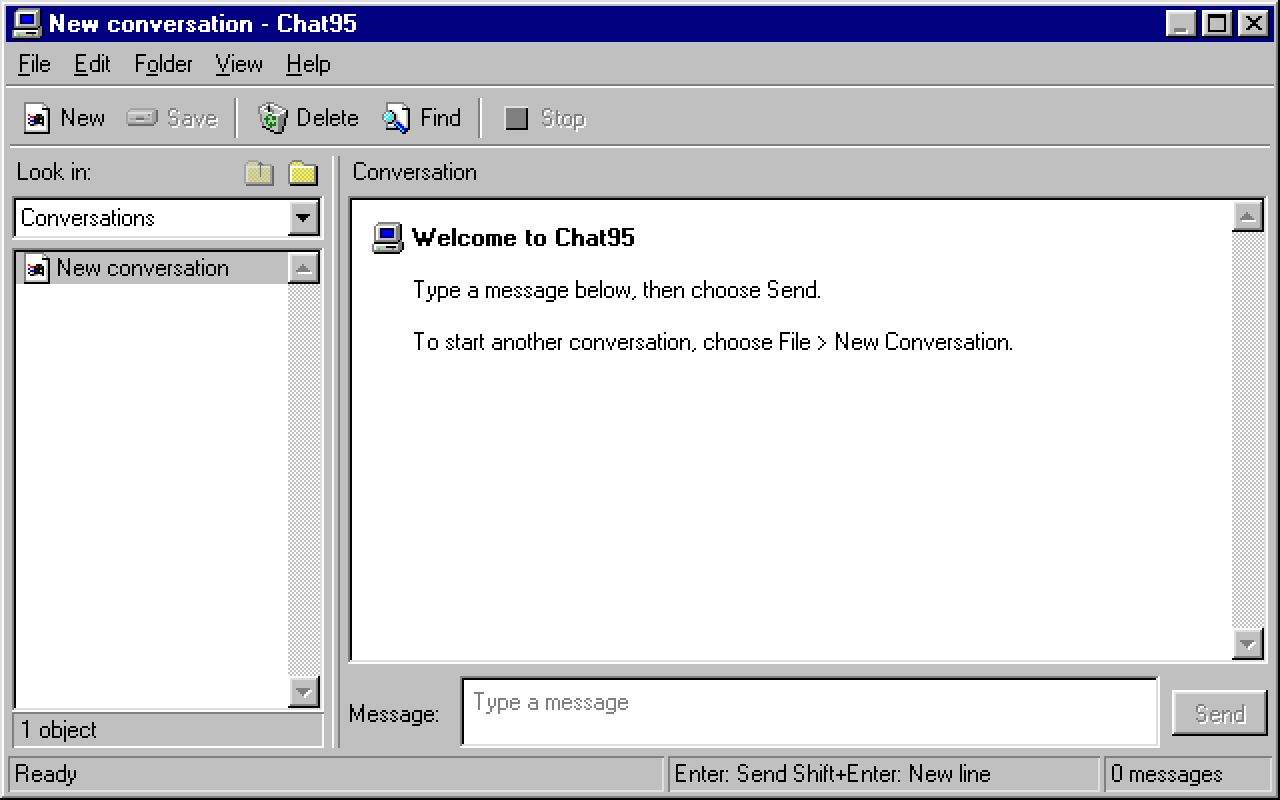
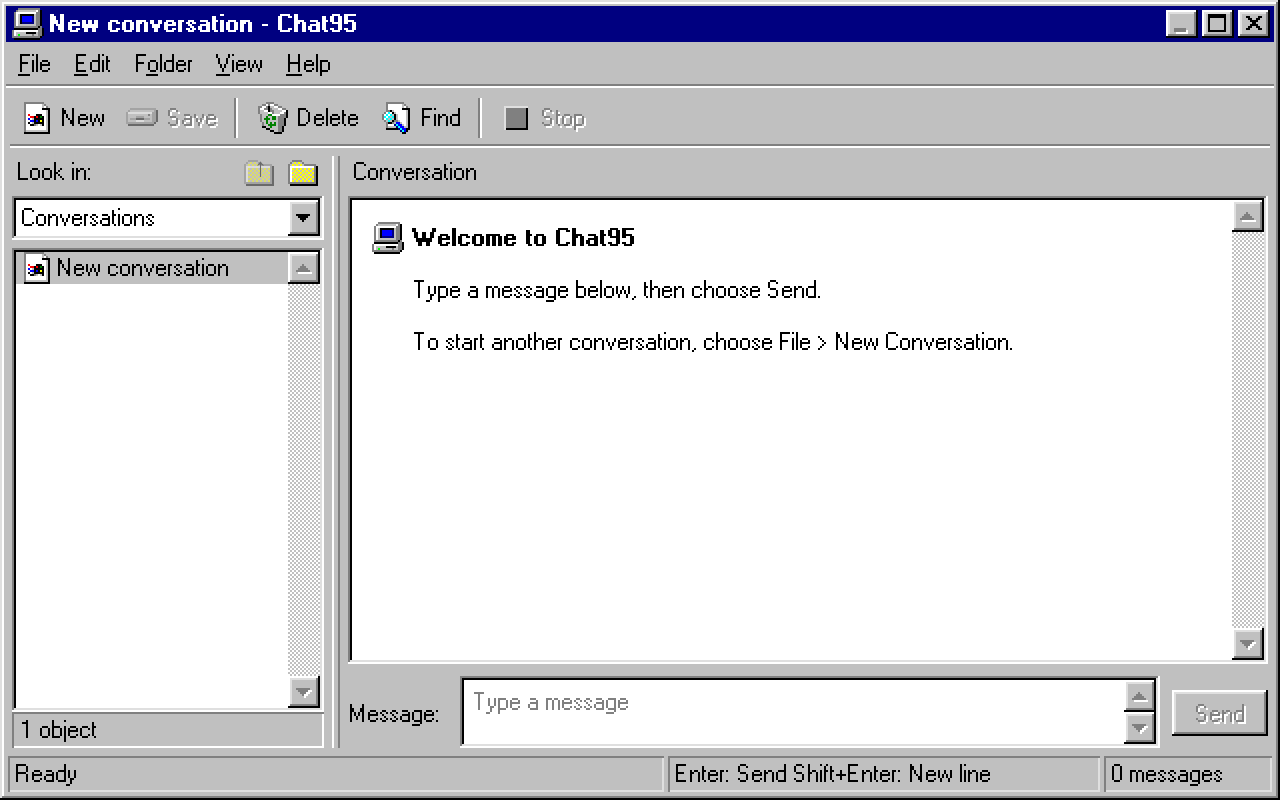
Before and after one commit to EthanDenny/chat95, a React (Vite) app: page / in a window 1280 px wide. Built offline with nearby package versions, Linux system fonts and the light colour scheme.

Commit message:
Add Windows 95 textarea scrollbar

```diff
--- a/src/components/TextArea.tsx
+++ b/src/components/TextArea.tsx
@@ -1,8 +1,49 @@
-import type { ComponentPropsWithRef } from 'react'
+import { useCallback, useId, useLayoutEffect, useRef, useState } from 'react'
+import type { ComponentPropsWithRef, Ref } from 'react'
+import { Scrollbar } from './Scrollbar'
 import './controls.css'
 
-export function TextArea({ width = 300, height = 70, style, className = '', ...props }: ComponentPropsWithRef<'textarea'> & { width?: number; height?: number }) {
-  return <span className="w95-textarea-frame w95-inset" data-disabled={props.disabled || undefined} style={{ width, height }}>
-    <textarea {...props} className={`w95-textarea w95-native-text ${className}`} style={style} />
-  </span>
+type ScrollState = { value: number; total: number; page: number }
+
+function updateRef<T>(ref: Ref<T> | undefined, value: T | null) {
+  if (typeof ref === 'function') ref(value)
+  else if (ref) ref.current = value
 }
+
+export function TextArea({ width = 300, height = 70, style, className = '', ref, id: suppliedId, disabled, onInput, onScroll, ...props }: ComponentPropsWithRef<'textarea'> & { width?: number; height?: number }) {
+  const generatedId = useId()
+  const id = suppliedId ?? generatedId
+  const area = useRef<HTMLTextAreaElement>(null)
+  const [scroll, setScroll] = useState<ScrollState>({ value: 0, total: 1, page: 1 })
+  const setArea = useCallback((element: HTMLTextAreaElement | null) => {
+    area.current = element
+    updateRef(ref, element)
+  }, [ref])
+  const measure = useCallback(() => {
+    const element = area.current
+    if (!element) return
+    const next = { value: element.scrollTop, total: Math.max(element.scrollHeight, element.clientHeight), page: element.clientHeight }
+    setScroll(current => current.value === next.value && current.total === next.total && current.page === next.page ? current : next)
+  }, [])
+  useLayoutEffect(measure)
+  useLayoutEffect(() => {
+    const element = area.current!
+    let active = true
+    const observer = new ResizeObserver(measure)
+    observer.observe(element)
+    void document.fonts.ready.then(() => { if (active) measure() })
+    return () => { active = false; observer.disconnect() }
+  }, [measure])
+  const scrollTo = (value: number) => {
+    area.current!.scrollTop = value
+    measure()
+  }
+  return <div className="w95-textarea-frame w95-inset" data-disabled={disabled || undefined} style={{ width, height }}>
+    <textarea {...props} ref={setArea} id={id} disabled={disabled} className={`w95-textarea w95-native-text ${className}`} style={style}
+      onInput={event => { onInput?.(event); measure() }} onScroll={event => { onScroll?.(event); measure() }} />
+    <div className="w95-textarea-scrollbar">
+      <Scrollbar orientation="vertical" length={height - 4} total={scroll.total} page={scroll.page} value={scroll.value}
+        scale={1} controls={id} onChange={scrollTo} disabled={disabled} />
+    </div>
+  </div>
+}
--- a/src/components/controls.css
+++ b/src/components/controls.css
@@ -308,7 +308,9 @@
 
 .w95-textarea-frame { position: relative; display: block; flex: none; overflow: hidden; }
 .w95-textarea-frame[data-disabled=true] { --inset-face: #c0c0c0; }
-textarea.w95-textarea { position: absolute; inset: 4px; width: calc(100% - 8px); height: calc(100% - 8px); display: block; resize: none; border: 0; border-radius: 0; padding: 1px 2px; background: #fff; color: #000; line-height: 17px; outline: none; }
+.w95-textarea-scrollbar { position: absolute; right: 2px; top: 2px; }
+textarea.w95-textarea { position: absolute; left: 4px; top: 4px; right: 20px; bottom: 4px; width: auto; height: auto; display: block; resize: none; border: 0; border-radius: 0; padding: 1px 2px; overflow-x: hidden; overflow-y: auto; scrollbar-width: none; background: #fff; color: #000; line-height: 17px; outline: none; }
+textarea.w95-textarea::-webkit-scrollbar { display: none; }
 textarea.w95-textarea:disabled { background: #c0c0c0; color: #808080; }
 textarea.w95-textarea::selection { background: #000080; color: #fff; }
 textarea.w95-textarea::placeholder { color: #808080; opacity: 1; }
```
Also changed, not shown: scripts/test-textarea.ts (+12 -4 lines).
